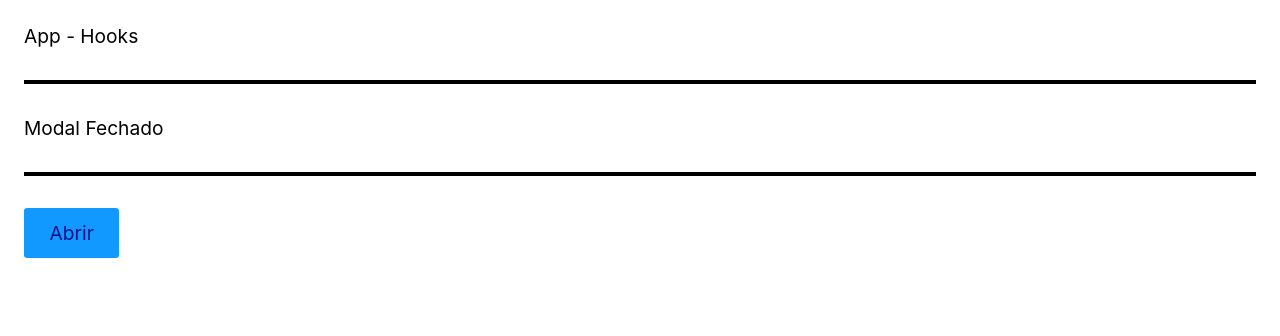
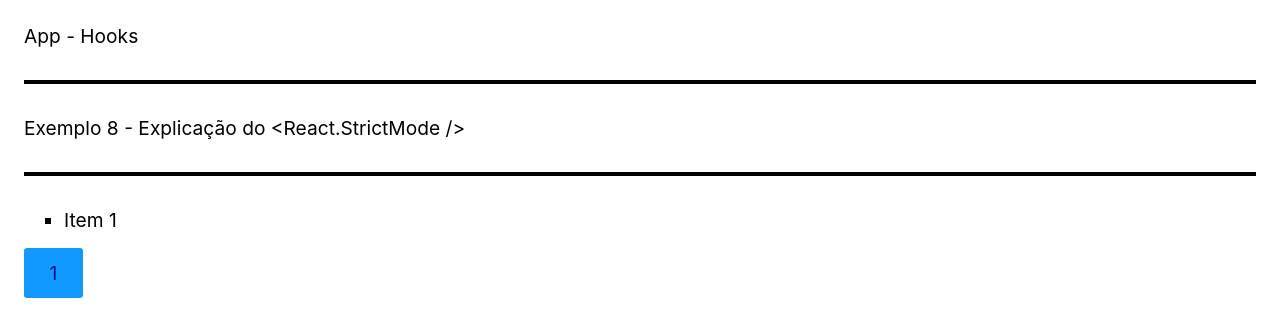
Before and after one commit to emiliojva/iniciando-react, a React (Create React App) app: page / in a window 1280 px wide. Shown: the top 336 px of the page. Built offline with nearby package versions, Linux system fonts and the light colour scheme.

Commit message:
Hooks - React.useState basico até uso com callback

```diff
--- /dev/null
+++ b/src/02-react-hooks/01-useState/exemplo5/ButtonModal.js
@@ -0,0 +1,19 @@
+import React from 'react'
+
+ /**
+  * Cria um botão para exibir um modal.
+  * Com base em um callback de estado.
+  * Passado para o component atraves de props.
+  *
+  * @param {*} param0
+  * @returns
+  */
+ const ButtonModal = ( {setModal} ) => {
+
+  const handleClick = () => {setModal(true)};
+  return (
+    <button onClick={handleClick}>Abrir</button>
+  )
+}
+
+export default ButtonModal;
--- /dev/null
+++ b/src/02-react-hooks/01-useState/exemplo5/Exemplo5.js
@@ -0,0 +1,43 @@
+import React from 'react'
+import ButtonModal from './ButtonModal'
+import Modal from './Modal';
+
+/**
+ * Exemplo - Mostra como passar states(estados) para outros compoments.
+ * A representação de modal será alterada por outros compoments com base no state modal e seu calback
+ *  - ButtonModal para abrir
+ *  - Button dentro do modal para fechar
+ *
+ * @returns
+ */
+export default function Exemplo5() {
+
+  const [modal, setModal] = React.useState(false);
+  let [items, setItems] = React.useState('Teste');
+
+  /* Forma errada de manipular alteração de estado */
+  const handleClickNotReactive = () => { items = 'Outro'; };
+
+  /* Forma correta de manipular alteração de estado com uso da função callback do useState */
+  const handleClickReactive = () => { setItems('Outro'); };
+
+  return (
+    <div>
+      <p>{items}</p>
+
+      {/* acessando o estado 'items' direto */}
+      <button onClick={handleClickNotReactive}>Clicar - Não reativo </button>
+
+      <br /> <br />
+
+      {/* usando o dispatchFunction do useStates para alterar o valor do estado */}
+      <button onClick={handleClickReactive}>Clicar - Reativo </button>
+
+      <hr />
+      <div>{modal ? 'Modal Aberto' : 'Modal Fechado'}</div>
+      <hr />
+      <Modal setModal={setModal} modal={modal} />
+      <ButtonModal setModal={setModal} />
+    </div>
+  )
+}
--- /dev/null
+++ b/src/02-react-hooks/01-useState/exemplo5/Modal.js
@@ -0,0 +1,16 @@
+import React from 'react'
+
+/**
+ * Representação de um modal que abre/fecha de acordo com estado(state modal) passado
+ * @param {*} param0
+ * @returns
+ */
+export default function Modal( {modal, setModal} ) {
+  if(modal === false) return null; // exibe o modal se a props modal for true. A propriedade é um estado oriundo de Exemplo4
+  return (
+    <div>
+      Esse é um modal.
+      <button onClick={ () => {setModal(false)}} >Fechar</button>
+    </div>
+  )
+};
--- /dev/null
+++ b/src/02-react-hooks/01-useState/exemplo6/Exemplo6.js
@@ -0,0 +1,41 @@
+import React from 'react'
+
+/**
+ * Não modifique o estado diretamente.
+ * Utilize sempre a função de atualização do estado.
+ * Pois ela que garante a reatividade dos componentes.
+ */
+export default function Exemplo6() {
+
+  const [items, setItems] = React.useState(['Item 1', 'Item 2']);
+
+  // Forma não reativa. Irá alterar o valor de 'items' mas não vai renderizar
+  const handleClick = () => {
+    items.push(`Item ${items.length + 1}`);
+  };
+
+  // forma reativa - Alterar valor de items e lança alteração de estado "setItems()"
+  const handleClickReativo = () => {
+    setItems([...items, `Item ${items.length + 1} (Reativo)`])
+  };
+
+  return (
+    <div>Exemplo6 <hr />
+
+    total {items.length}
+
+      <ul>
+        {
+          items.map( (item, key) => {
+            return <li key={key}>{item}</li>
+          })
+        }
+      </ul>
+
+      <button onClick={handleClick}>Adicionar Item (Não Reativo)</button>
+      <br /><br />
+      <button onClick={handleClickReativo}>Adicionar Item (Reativo)</button>
+
+    </div>
+  );
+}
--- /dev/null
+++ b/src/02-react-hooks/01-useState/exemplo7/ButtonModal.js
@@ -0,0 +1,23 @@
+import React from 'react'
+
+ /**
+  * Cria um botão para exibir um modal.
+  * Com base em um callback de estado.
+  * Passado para o component atraves de props.
+  *
+  * Anexada forma de passar callbacks para funções de estado
+  *
+  * @returns React.Component
+  */
+ const ButtonModal = ( {setModal} ) => {
+
+  const handleClick = () => {
+    // setModal(true)
+    setModal( (ativo) => !ativo );
+  };
+  return (
+    <button onClick={handleClick}>Abrir</button>
+  )
+}
+
+export default ButtonModal;
--- /dev/null
+++ b/src/02-react-hooks/01-useState/exemplo7/Exemplo7.js
@@ -0,0 +1,26 @@
+import React from 'react'
+import ButtonModal from './ButtonModal'
+import Modal from './Modal';
+
+/**
+ * Exemplo7 - Transformação do exemplo 4 usando Callbacks.
+ * As chamadas de useState e setModal agora usam callbacks apropriados do useState
+ *
+ * @returns
+ */
+export default function Exemplo7() {
+
+  const [modal, setModal] = React.useState( () => {
+    // exemplo pegando um valor do localStorage
+    return window.localStorage.getItem('estadoAtivoStoraged') || true;
+  }); // usando callbacks posso fazer tratativas prévias ou pegar valor de outro lugar
+
+  return (
+    <div>
+      <div>{modal ? 'Modal Aberto' : 'Modal Fechado'}</div>
+      <hr />
+      <Modal setModal={setModal} modal={modal}/>
+      <ButtonModal setModal={setModal}/>
+    </div>
+  )
+}
--- /dev/null
+++ b/src/02-react-hooks/01-useState/exemplo7/Modal.js
@@ -0,0 +1,16 @@
+import React from 'react'
+
+/**
+ * Representação de um modal que abre/fecha de acordo com estado(state modal) passado
+ * @param {*} param0
+ * @returns
+ */
+export default function Modal( {modal, setModal} ) {
+  if(modal === false) return null; // exibe o modal se a props modal for true. A propriedade é um estado oriundo de Exemplo4
+  return (
+    <div>
+      Esse é um modal.
+      <button onClick={ () => {setModal(false)}} >Fechar</button>
+    </div>
+  )
+};
--- /dev/null
+++ b/src/02-react-hooks/01-useState/exemplo8/Exemplo8.js
@@ -0,0 +1,38 @@
+import React from 'react'
+
+/**
+ * Explicação do component React.StrictMode
+ *
+ * Que possui função de perceber estouros de memória(stackOverFlow)
+ * React.Strict renderiza duas vezes nesses casos.
+ * Sendo está sua função, monitorar códigos rendundates que geram stackOverFlow
+ */
+export default function Exemplo8() {
+
+  const [contar, setContar] = React.useState(1);
+  const [items , setItems ] = React.useState(['Item 1']);
+
+  const handleClick = () => {
+    setContar( (contar) => {
+      // para corrigir o efeito colateral. Podemos atualizar os items fora de setContar.
+      // setItems( (items) => [...items, 'Item ' + (contar + 1) ]); // colocando aqui cria um efeito colateral e o React.Strict renderiza duas vezes. Sendo está sua função, monitorar códigos rendundates e que geram stackOverFlow
+      return contar + 1
+    });
+    // Agora pertence ao click
+    setItems( (items) => [...items, 'Item ' + (contar + 1) ]); // colocando aqui cria um efeito colateral e o React.Strict renderiza duas vezes. Sendo está sua função, monitorar códigos rendundates e que geram stackOverFlow
+  };
+
+  return (
+    <div>
+      Exemplo 8 - Explicação do {"<React.StrictMode />"} <hr />
+
+
+      <ul style={ items.length > 0 ? { display: 'block'} : { display: 'none'} }>
+        {items.map( (item, index) => {
+          return <li key={ index }>{ item }</li>
+        })}
+      </ul>
+      <button onClick={handleClick}>{contar}</button>
+    </div>
+  );
+}
--- a/src/02-react-hooks/App.js
+++ b/src/02-react-hooks/App.js
@@ -3,6 +3,10 @@ import Exemplo1 from './01-useState/exemplo1/Exemplo1';
 import Exemplo2 from './01-useState/exemplo2/Exemplo2';
 import Exemplo3 from './01-useState/exemplo3/Exemplo3';
 import Exemplo4 from './01-useState/exemplo4/Exemplo4';
+import Exemplo5 from './01-useState/exemplo5/Exemplo5';
+import Exemplo6 from './01-useState/exemplo6/Exemplo6';
+import Exemplo7 from './01-useState/exemplo7/Exemplo7';
+import Exemplo8 from './01-useState/exemplo8/Exemplo8';
 
 export default class AppHooks extends Component {
   render() {
@@ -12,7 +16,11 @@ export default class AppHooks extends Component {
         App - Hooks
         <hr />
         <section>
-          <Exemplo4 />
+          <Exemplo8 /> {/* Explicação do <React.StrictMode> do index.js */}
+          {/* <Exemplo7 /> */} {/* Uso de Callbacks e previas manipulações */}
+          {/* <Exemplo6 /> */} {/* Exemplo de Reativo e Não reativo */}
+          {/* <Exemplo5 /> */}
+          {/* <Exemplo4 /> */}
           {/* <Exemplo3 /> */}
           {/* <Exemplo2 /> */}
           {/* <Exemplo1 /> */}
```
